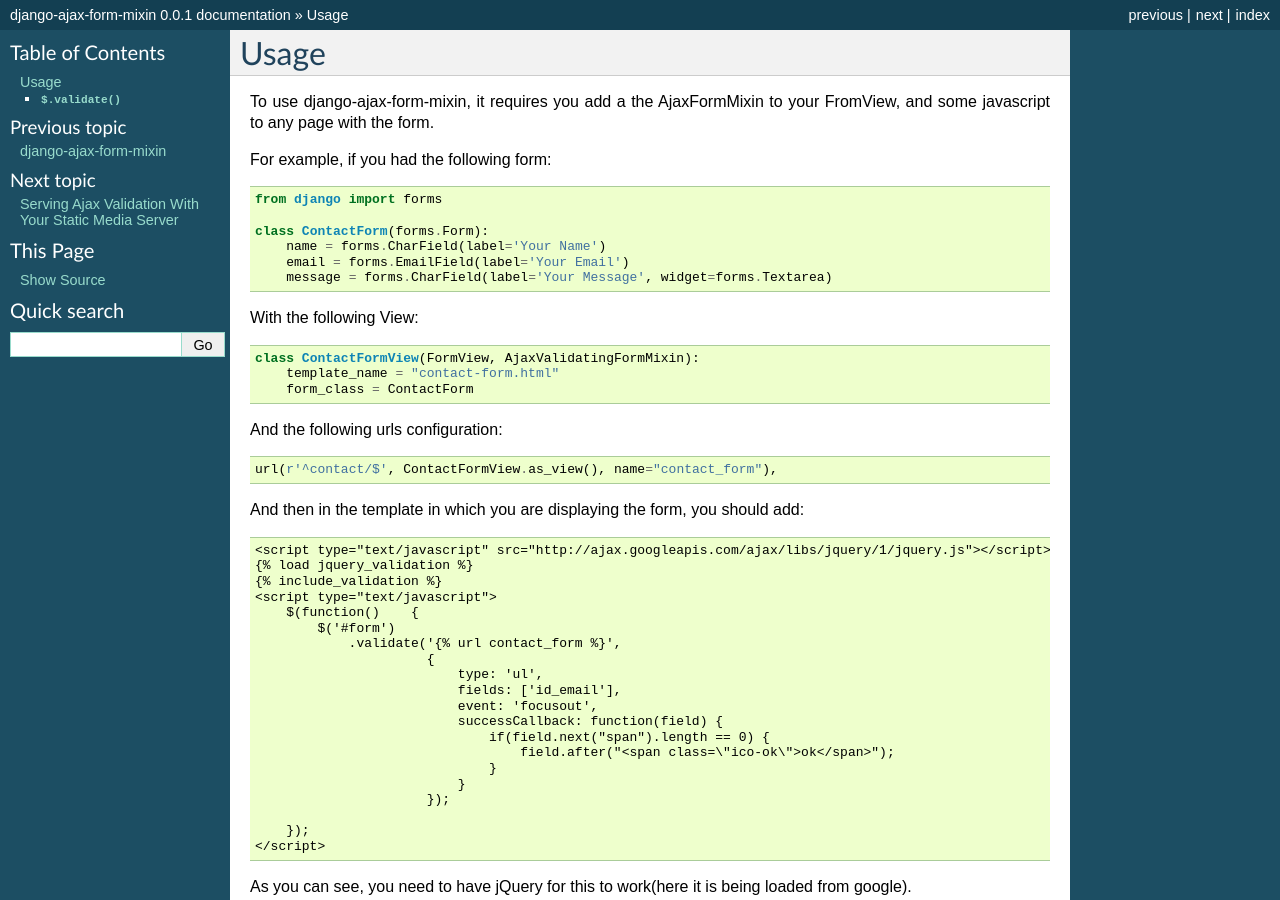
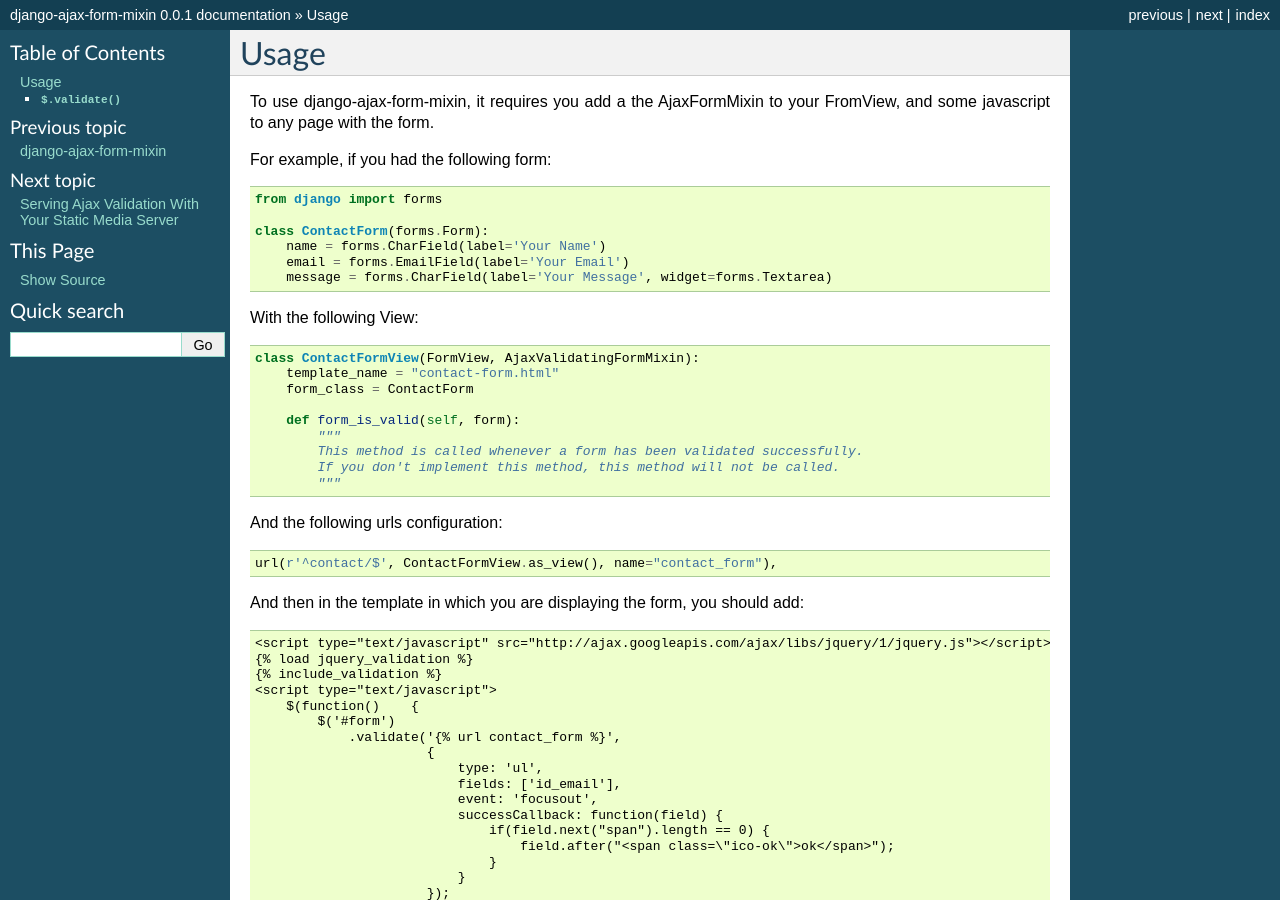
Before and after one commit to jonas-grgt/django-ajax-forms, a Sphinx documentation site: the page built from docs/usage.rst, in a window 1280 px wide and 900 px high. Built offline with Sphinx 7.4.7, drawn with Linux system fonts in a browser that asks for light colours.

```diff
--- a/docs/usage.rst
+++ b/docs/usage.rst
@@ -18,6 +18,12 @@ With the following View::
     class ContactFormView(FormView, AjaxValidatingFormMixin):
         template_name = "contact-form.html"
         form_class = ContactForm
+
+        def form_is_valid(self, form):
+            """
+            This method is called whenever a form has been validated successfully.
+            If you don't implement this method, this method will not be called.
+            """
 
 And the following urls configuration::
 
```
Also changed, not shown: 1 other file.
